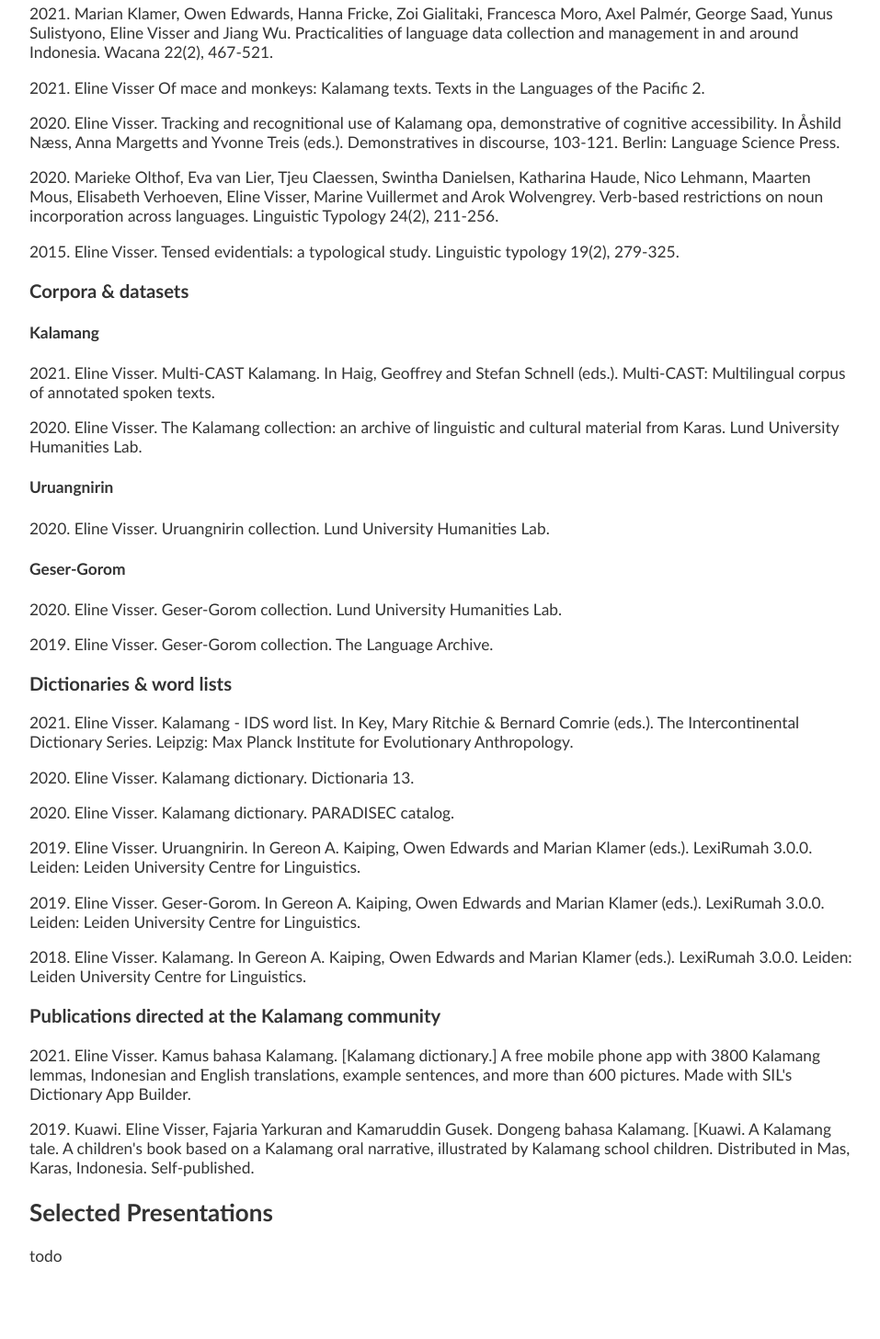
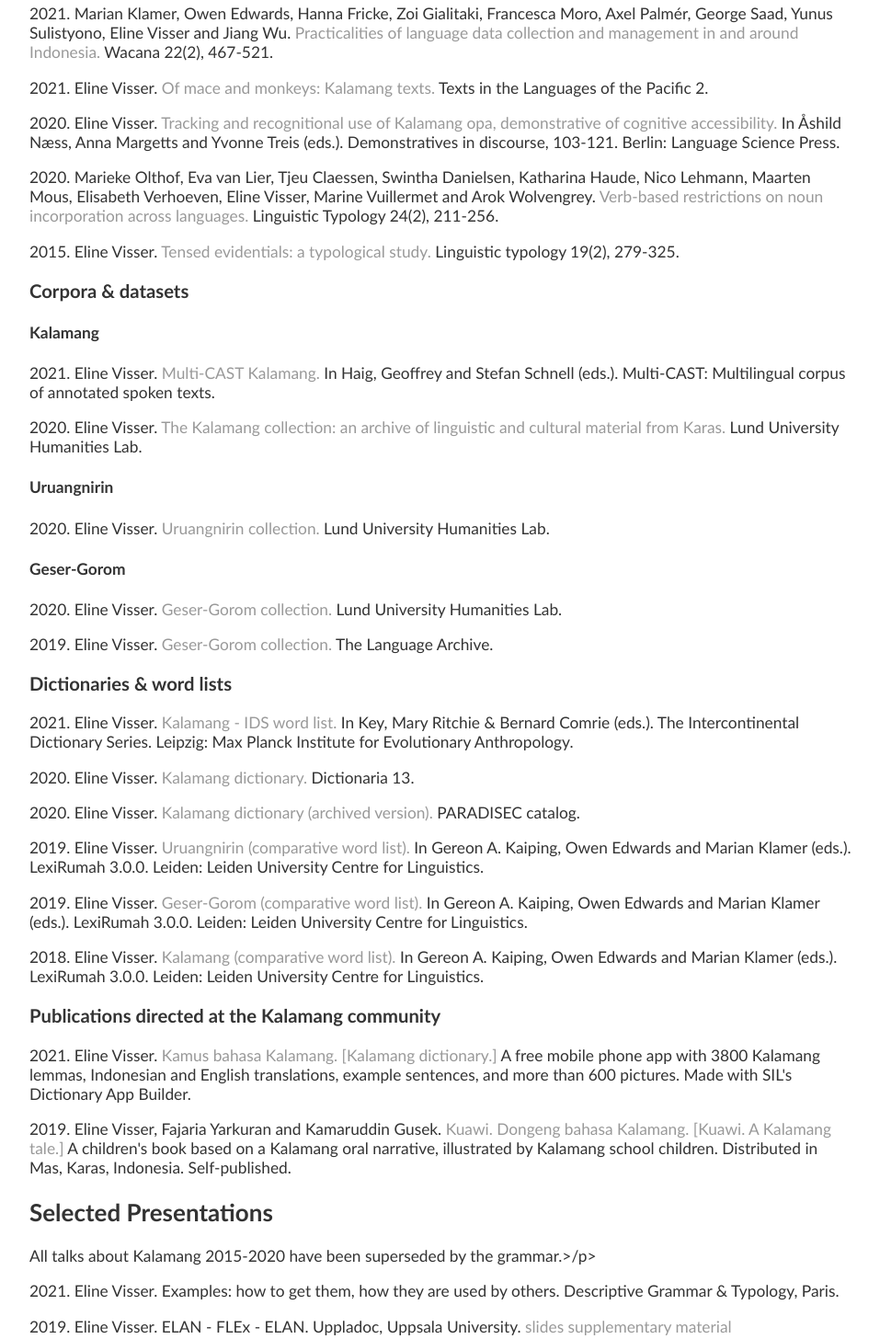
Before and after one commit to elinevisser23/elinevisser23.github.io, a plain HTML site: page index.html in a window 1280 px wide. Shown: the part 820-2276 px from the top of the page at 92% size, without its empty margins (160-1117 px from the left). Drawn offline with Linux system fonts and the light colour scheme.

Commit message:
Update index.html

```diff
--- a/index.html
+++ b/index.html
@@ -16,7 +16,7 @@
 		<h2>Eline Visser</h2>
 		<div class="container">
     		<div class="blurb">
-				<p>I'm a postdoctoral researcher (< ahref="https://www.swgc.org/welcome.aspx"Wenner-Gren Fellow</a>, funded by the Wenner-Gren Foundations). I work on clausal organisation in Uruangnirin, an Austronesian language of eastern Indonesia. I'm part of the project group <a href="https://www.hf.uio.no/iln/english/research/projects/where-does-grammar-come-from/index.html">Where does grammar come from?</a>
+				<p>I'm a postdoctoral researcher (< ahref="https://www.swgc.org/welcome.aspx">Wenner-Gren Fellow</a>, funded by the Wenner-Gren Foundations). I work on clausal organisation in Uruangnirin, an Austronesian language of eastern Indonesia. I'm part of the project group <a href="https://www.hf.uio.no/iln/english/research/projects/where-does-grammar-come-from/index.html">Where does grammar come from?</a>
 
 				I'm also a member of the <a href="https://aclc.uva.nl/content/research-groups/serial-verb-constructions/serial-verb-constructions.html">Serial Verb Constructions across modalities</a> research group at the University of Amsterdam.
 
@@ -47,7 +47,7 @@
 
 			<p>forthcoming. Eline Visser. A grammar of Kalamang. Berlin: Language Science Press.</p>
 
-			<p>2020. Eline Visser. A grammar of Kalamang, the Papuan language of the Karas Islands. PhD dissertation, Lund University.</p>
+			<p>2020. Eline Visser. <a href="https://portal.research.lu.se/en/publications/a-grammar-of-kalamang-the-papuan-language-of-the-karas-islands">A grammar of Kalamang, the Papuan language of the Karas Islands.</a> PhD dissertation, Lund University.</p>
 
 			<h3>Articles & book chapters</h3>
 
@@ -57,61 +57,65 @@
 
 			<p>forthcoming. Eline Visser. Negation in Kalamang. In Matti Miestamo and Ljuba Veselinova (eds.), Negation in the languages of the world: Typologically and functionally based descriptions. Berlin: Language Science Press.</p>
 
-			<p>2021. Marian Klamer, Owen Edwards, Hanna Fricke, Zoi Gialitaki, Francesca Moro, Axel Palmér, George Saad, Yunus Sulistyono, Eline Visser and Jiang Wu. Practicalities of language data collection and management in and around Indonesia. Wacana 22(2), 467-521.</p>
+			<p>2021. Marian Klamer, Owen Edwards, Hanna Fricke, Zoi Gialitaki, Francesca Moro, Axel Palmér, George Saad, Yunus Sulistyono, Eline Visser and Jiang Wu. <a href="https://wacana.ui.ac.id/index.php/wjhi/issue/view/54/showToc">Practicalities of language data collection and management in and around Indonesia.</a> Wacana 22(2), 467-521.</p>
 
-			<p>2021. Eline Visser Of mace and monkeys: Kalamang texts. Texts in the Languages of the Pacific 2.</p>
+			<p>2021. Eline Visser. <a href="https://www.langlxmelanesia.com/tilp">Of mace and monkeys: Kalamang texts.</a> Texts in the Languages of the Pacific 2.</p>
 
-			<p>2020. Eline Visser. Tracking and recognitional use of Kalamang opa, demonstrative of cognitive accessibility. In Åshild Næss, Anna Margetts and Yvonne Treis (eds.). Demonstratives in discourse, 103-121. Berlin: Language Science Press.</p>
+			<p>2020. Eline Visser. <a href="https://zenodo.org/record/4054814">Tracking and recognitional use of Kalamang opa, demonstrative of cognitive accessibility.</a> In Åshild Næss, Anna Margetts and Yvonne Treis (eds.). Demonstratives in discourse, 103-121. Berlin: Language Science Press.</p>
 
-			<p>2020. Marieke Olthof, Eva van Lier, Tjeu Claessen, Swintha Danielsen, Katharina Haude, Nico Lehmann, Maarten Mous, Elisabeth Verhoeven, Eline Visser, Marine Vuillermet and Arok Wolvengrey. Verb-based restrictions on noun incorporation across languages. Linguistic Typology 24(2), 211-256.</p>
+			<p>2020. Marieke Olthof, Eva van Lier, Tjeu Claessen, Swintha Danielsen, Katharina Haude, Nico Lehmann, Maarten Mous, Elisabeth Verhoeven, Eline Visser, Marine Vuillermet and Arok Wolvengrey. <a href="https://www.degruyter.com/document/doi/10.1515/lingty-2020-2054/html">Verb-based restrictions on noun incorporation across languages.</a> Linguistic Typology 24(2), 211-256.</p>
 
-			<p>2015. Eline Visser. Tensed evidentials: a typological study. Linguistic typology 19(2), 279-325.</p>
+			<p>2015. Eline Visser. <a href="https://www.degruyter.com/document/doi/10.1515/lingty-2015-0009/html">Tensed evidentials: a typological study.</a> Linguistic typology 19(2), 279-325.</p>
 
 			<h3>Corpora & datasets</h3>
 			<h4>Kalamang</h4>
 
-<p>2021. Eline Visser. Multi-CAST Kalamang. In Haig, Geoffrey and Stefan Schnell (eds.). Multi-CAST: Multilingual corpus of annotated spoken texts.</p>
+<p>2021. Eline Visser. <a href = "https://multicast.aspra.uni-bamberg.de/#kalamang">Multi-CAST Kalamang.</a> In Haig, Geoffrey and Stefan Schnell (eds.). Multi-CAST: Multilingual corpus of annotated spoken texts.</p>
 
-<p>2020. Eline Visser. The Kalamang collection: an archive of linguistic and cultural material from Karas. Lund University Humanities Lab.</p>
+<p>2020. Eline Visser. <a href="http://hdl.handle.net/10050/00-0000-0000-0004-275A-A@view">The Kalamang collection: an archive of linguistic and cultural material from Karas.</a> Lund University Humanities Lab.</p>
 
 			<h4>Uruangnirin</h4>
 
-<p>2020. Eline Visser. Uruangnirin collection. Lund University Humanities Lab.</p>
+<p>2020. Eline Visser. <a href="hdl.handle.net/10050/00-0000-0000-0003-C3E7-F@view">Uruangnirin collection.</a> Lund University Humanities Lab.</p>
 
 			<h4>Geser-Gorom</h4>
 
-<p>2020. Eline Visser. Geser-Gorom collection. Lund University Humanities Lab.</p>
+<p>2020. Eline Visser. <a href="http://hdl.handle.net/10050/00-0000-0000-0004-1F4A-9@view">Geser-Gorom collection.</a> Lund University Humanities Lab.</p>
 
-<p>2019. Eline Visser. Geser-Gorom collection. The Language Archive.</p>
+<p>2019. Eline Visser. <a href="https://hdl.handle.net/1839/8cdfd654-00e2-4c39-bc5f-882726eb6a31">Geser-Gorom collection.</a> The Language Archive.</p>
 
 
 			<h3>Dictionaries & word lists</h4>
 
-<p>2021. Eline Visser. Kalamang - IDS word list. In Key, Mary Ritchie & Bernard Comrie (eds.). The Intercontinental Dictionary Series. Leipzig: Max Planck Institute for Evolutionary Anthropology.</p>
+<p>2021. Eline Visser. <a href="https://ids.clld.org/contributions/844">Kalamang - IDS word list.</a> In Key, Mary Ritchie & Bernard Comrie (eds.). The Intercontinental Dictionary Series. Leipzig: Max Planck Institute for Evolutionary Anthropology.</p>
 
-<p>2020. Eline Visser. Kalamang dictionary. Dictionaria 13.</p>
+<p>2020. Eline Visser. <a href="https://dictionaria.clld.org/contributions/kalamang">Kalamang dictionary.</a> Dictionaria 13.</p>
 
-<p>2020. Eline Visser. Kalamang dictionary. PARADISEC catalog.</p>
+<p>2020. Eline Visser. <a href="https://catalog.paradisec.org.au/collections/EV1">Kalamang dictionary (archived version).</a> PARADISEC catalog.</p>
 
-<p>2019. Eline Visser. Uruangnirin. In Gereon A. Kaiping, Owen Edwards and Marian Klamer (eds.). LexiRumah 3.0.0. Leiden: Leiden University Centre for Linguistics.</p>
+<p>2019. Eline Visser. <a href="https://lexirumah.model-ling.eu/languages/urua1244">Uruangnirin (comparative word list).</a> In Gereon A. Kaiping, Owen Edwards and Marian Klamer (eds.). LexiRumah 3.0.0. Leiden: Leiden University Centre for Linguistics.</p>
 
-<p>2019. Eline Visser. Geser-Gorom. In Gereon A. Kaiping, Owen Edwards and Marian Klamer (eds.). LexiRumah 3.0.0. Leiden: Leiden University Centre for Linguistics.</p>
+<p>2019. Eline Visser. <a href="https://lexirumah.model-ling.eu/languages/gese1240">Geser-Gorom (comparative word list).</a> In Gereon A. Kaiping, Owen Edwards and Marian Klamer (eds.). LexiRumah 3.0.0. Leiden: Leiden University Centre for Linguistics.</p>
 
-<p>2018. Eline Visser. Kalamang. In Gereon A. Kaiping, Owen Edwards and Marian Klamer (eds.). LexiRumah 3.0.0. Leiden: Leiden University Centre for Linguistics.</p>
+<p>2018. Eline Visser. <a href="https://lexirumah.model-ling.eu/languages/kara1499">Kalamang (comparative word list).</a> In Gereon A. Kaiping, Owen Edwards and Marian Klamer (eds.). LexiRumah 3.0.0. Leiden: Leiden University Centre for Linguistics.</p>
 
 
 	<h3>Publications directed at the Kalamang community</h3>
 
-<p>2021. Eline Visser. Kamus bahasa Kalamang. [Kalamang dictionary.] A free mobile phone app with 3800 Kalamang lemmas, Indonesian and English translations, example sentences, and more than 600 pictures. Made with SIL's Dictionary App Builder.</p>
+<p>2021. Eline Visser. <a href="https://uio-my.sharepoint.com/:u:/g/personal/elinevi_uio_no/EdrzR77Nz1NNv7J6mN55kskBEZHq_jNtq8t_vChr0F2YAg?e=zghN8U">Kamus bahasa Kalamang. [Kalamang dictionary.]</a> A free mobile phone app with 3800 Kalamang lemmas, Indonesian and English translations, example sentences, and more than 600 pictures. Made with SIL's Dictionary App Builder.</p>
 
-<p>2019. Kuawi. Eline Visser, Fajaria Yarkuran and Kamaruddin Gusek. Dongeng bahasa Kalamang. [Kuawi. A Kalamang tale. A children's book based on a Kalamang oral narrative, illustrated by Kalamang school children. Distributed in Mas, Karas, Indonesia. Self-published.</p>
+<p>2019. Eline Visser, Fajaria Yarkuran and Kamaruddin Gusek. <a href="https://uio-my.sharepoint.com/:b:/g/personal/elinevi_uio_no/EX85Ur5XiKhKjVEt2rhsBv8BXHbuTxDy2hoqVkR94Ynx9w?e=AJbR9Y">Kuawi. Dongeng bahasa Kalamang. [Kuawi. A Kalamang tale.]</a> A children's book based on a Kalamang oral narrative, illustrated by Kalamang school children. Distributed in Mas, Karas, Indonesia. Self-published.</p>
 
     		</div><!-- /.blurb -->
 		</div><!-- /.container -->
 
 		<h2>Selected Presentations</h2>
 
-		todo
+		<p>All talks about Kalamang 2015-2020 have been superseded by the grammar.>/p>
+
+		<p>2021. Eline Visser. Examples: how to get them, how they are used by others. Descriptive Grammar & Typology, Paris.
+
+		<p>2019. Eline Visser. ELAN - FLEx - ELAN. Uppladoc, Uppsala University. <a href="https://uio-my.sharepoint.com/:p:/g/personal/elinevi_uio_no/ESQlxFwEia9GnPumRoxOoMcB18juPnVWgudqR8K3JaR8aQ?e=Cy7YnF">slides</a> <a href="https://uio-my.sharepoint.com/:f:/g/personal/elinevi_uio_no/ElCcgcp-3N5MpZTmq7Hn5NkBlzS1KLzenGBydupJ5QoLMg?e=Rpoltj">supplementary material</a>
 
 	</body>
 </html>
```
